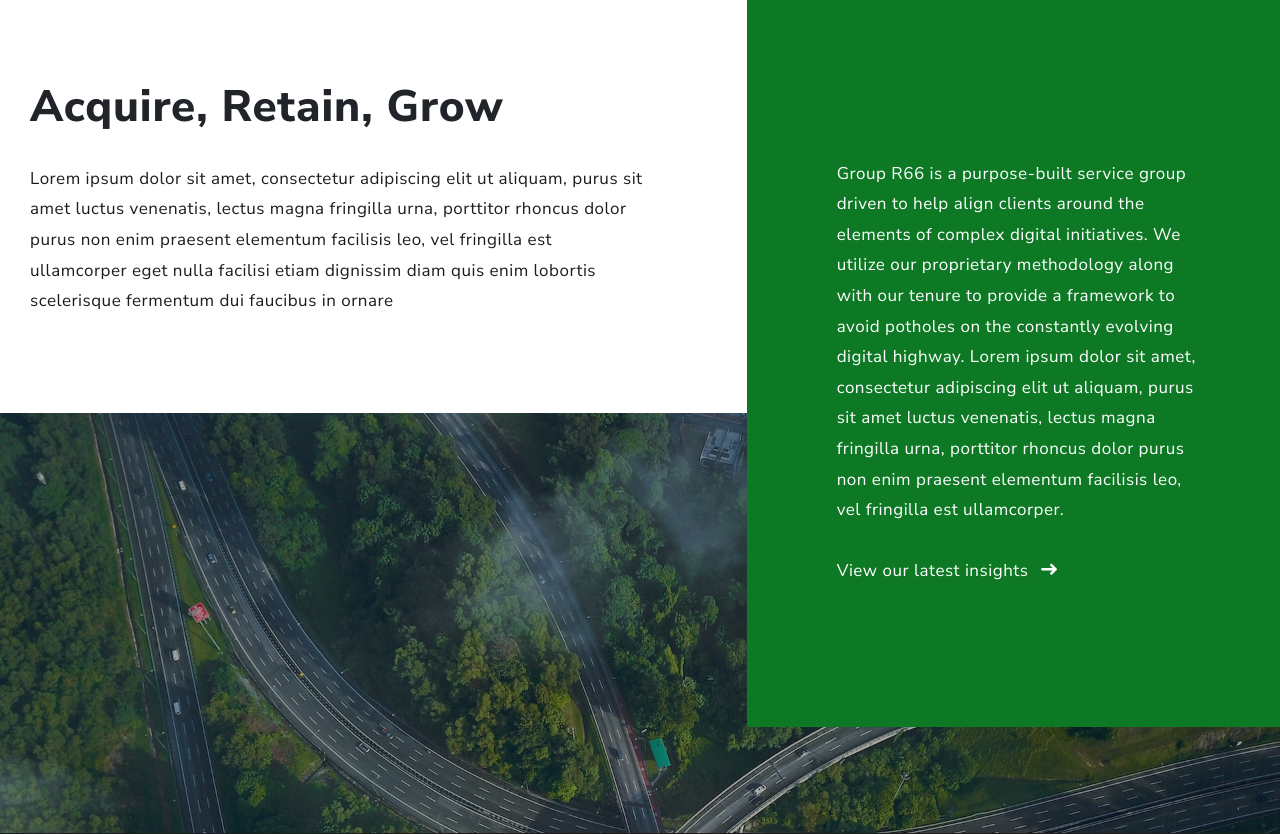
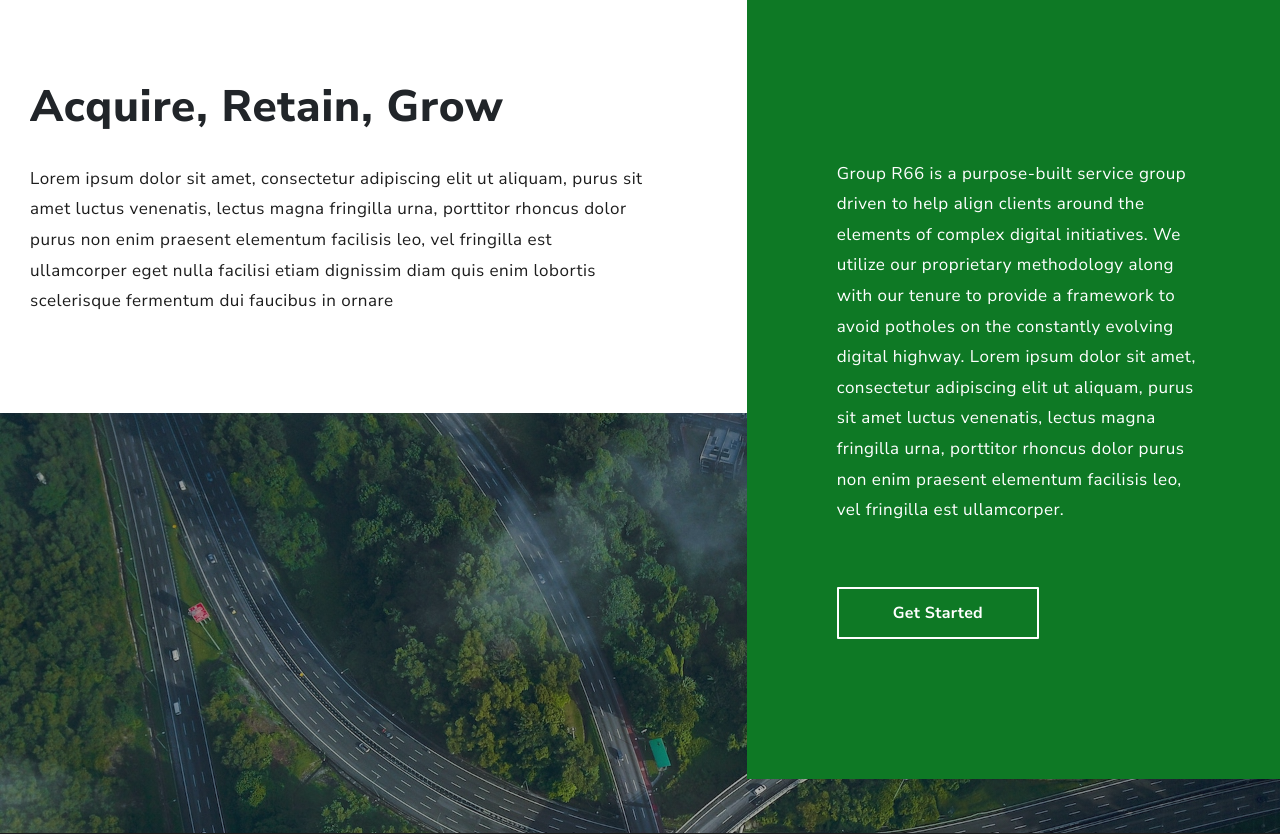
Before and after one commit to acurths/groupr66, a PHP site: page /ideal-x.php in a window 1280 px wide. Shown: the part 2497-3331 px from the top of the page. Run offline with PHP 8.4, Linux system fonts and the light colour scheme; some libraries are stand-ins or nearby versions.

Commit message:
groupr66

```diff
--- a/connect.php
+++ b/connect.php
@@ -133,8 +133,8 @@
  						<!--Grid row-->
 
  					</form>
-          <div class="  form-button">
-						<a class=" form-button btn-primary" onclick="document.getElementById('contact-form').submit();">Send Message</a>
+          <div class="form-button">
+						<a class="btn-primary" onclick="document.getElementById('contact-form').submit();">Send Message</a>
 					</div>
           <div class="status"></div>
                </div>
--- a/consulting.php
+++ b/consulting.php
@@ -102,7 +102,7 @@
 
             </div>
             <div class="col-md-10">
-               </p><a href="#">Learn more about how we can help grow your business<i class="fas fa-long-arrow-right"></i></a></p>
+               <p><a href="#">Learn more about how we can help grow your business<i class="fas fa-long-arrow-right"></i></a></p>
             </div>
          </div>
       </div>
@@ -112,6 +112,7 @@
               <!-- <div class="wow fadeIn" data-wow-delay="0.1s">
                 <i class="fas fa-long-arrow-right"></i>
               </div> -->
+
             </div>
             <div class="col-md-10 info-block-wide">
                <a href="#">
--- a/css/style.css
+++ b/css/style.css
@@ -516,15 +516,16 @@ color: #fff;
 
 /* ------ Buttons ------ */
 
-button.primary {
-	margin-top: 48px;
-	font-size: 14px;
-	font-weight: 700;
-	display: inline-block;
-	padding: 24px 64px;
-	color: #fff;
-	border: 2px solid #65A7BD;
-	background-color: #65A7BD;
+a.btn-primary {
+
+	font-size: 16px ;
+	font-weight: 700 ;
+	display: inline-block ;
+	padding: 24px 54px ;
+	color: #fff ;
+	border: 2px solid #ffffff ;
+	border-radius: 1px;
+	background-color: transparent !important;
 	-webkit-transition: all 0.3s ease;
 	-moz-transition: all 0.3s ease;
 	-ms-transition: all 0.3s ease;
@@ -534,9 +535,34 @@ button.primary {
 	letter-spacing: 0.02em;
 }
 
-button.primary:hover {
-	border: 2px solid #006B8D;
-	background-color: #006B8D;
+a.btn-primary:hover {
+	border: 2px solid #5093C4 !important;
+	background-color: #5093C4 !important;
+	color: #fff;
+}
+
+a.btn-secondary.alt {
+
+	font-size: 16px ;
+	font-weight: 700 ;
+	display: inline-block ;
+	padding: 24px 54px ;
+	color: #fff ;
+	border: 2px solid #ffffff ;
+	border-radius: 1px;
+	background-color: transparent !important;
+	-webkit-transition: all 0.3s ease;
+	-moz-transition: all 0.3s ease;
+	-ms-transition: all 0.3s ease;
+	-o-transition: all 0.3s ease;
+	transition: all 0.3s ease;
+	line-height: 0;
+	letter-spacing: 0.02em;
+}
+
+a.btn-secondary.alt:hover {
+	border: 2px solid #17A132 !important;
+	background-color: #17A132 !important;
 	color: #fff;
 }
 
@@ -1376,7 +1402,8 @@ display: none;
 }
 .intro-left-alt, .intro-left-alt.idealx {
 
-		padding: 60px 0 60px 0;
+		padding: 60px 0 60px 0
+
 
 }
 }
--- a/ideal-x.php
+++ b/ideal-x.php
@@ -137,8 +137,8 @@
                </div>
                <div class="col-md-5 intro-right-alt idealx padding-0 ">
                   <p>Group R66 is a purpose-built service group driven to help align clients around the elements of complex digital initiatives. We utilize our proprietary methodology along with our tenure to provide a framework to avoid potholes on the constantly evolving digital highway. Lorem ipsum dolor sit amet, consectetur adipiscing elit ut aliquam, purus sit amet luctus venenatis, lectus magna fringilla urna, porttitor rhoncus dolor purus non enim praesent elementum facilisis leo, vel fringilla est ullamcorper.
-                     <br><br>
-                     <a href="insights.php">View our latest insights  <i class="fas fa-long-arrow-right"></i></a>
+                     <br><br><br>
+                    <a class="btn-secondary alt">Get Started</a>
                   </p>
                </div>
             </div>
--- a/includes/blocks/footer.php
+++ b/includes/blocks/footer.php
@@ -60,6 +60,7 @@
 <!-- Modernizr -->
 <script src="js/vendor/modernizr-3.7.1.min.js"></script>
 <!-- Plugins JS file -->
+<script src="js/vendor/scrollspy.js"></script>
 <script src="js/plugins.js"></script>
 <!-- JS file -->
 <script src="js/main.js"></script>
--- a/js/main.js
+++ b/js/main.js
@@ -28,6 +28,7 @@ $('#return-to-top').click(function() { // When arrow is clicked
     scrollTop: 0 // Scroll to top of body
   }, 500);
 });
+
 
 
 
```
